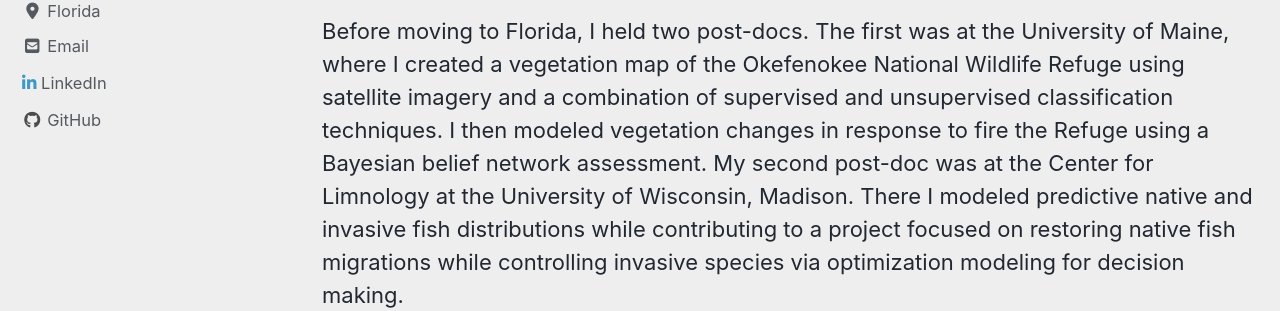
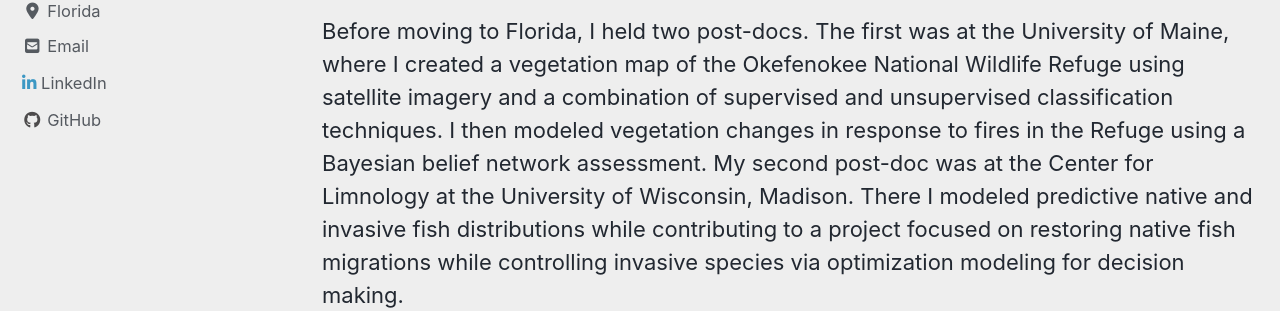
Before and after one commit to mguyette/mguyette.github.io, a Jekyll site: the page built from index.md, in a window 1280 px wide and 900 px high, scrolled down 949 px. Shown: the part 242-553 px from the top of the window. Built offline with Jekyll 4.4.1, drawn with Linux system fonts in a browser that asks for light colours; cached includes are drawn as plain includes; nearby versions of some CDN libraries; the list of posts is cut into pages by our own code.

Commit message:
Update index.md

```diff
--- a/index.md
+++ b/index.md
@@ -16,6 +16,6 @@ I am currently a Technical Program Manager with the St. Johns River Water Manage
 
 Previously, I worked as a Water Resource Data Manager and an Environmental Scientist for the District.  In these positions, I also worked closely with the rich water quality and hydrologic data sets we have at the District.  I managed contracts and projects, performed statistical analyses to support management projects, and led an R Users Group to improve the District's R capabilities for accessing data and performing statistical analyses.  I streamlined data acquisition processes, and provided technical support to colleagues with analytical or acquisition needs.
 
-Before moving to Florida, I held two post-docs.  The first was at the University of Maine, where I created a vegetation map of the Okefenokee National Wildlife Refuge using satellite imagery and a combination of supervised and unsupervised classification techniques.  I then modeled vegetation changes in response to fire the Refuge using a Bayesian belief network assessment.  My second post-doc was at the Center for Limnology at the University of Wisconsin, Madison.  There I modeled predictive native and invasive fish distributions while contributing to a project focused on restoring native fish migrations while controlling invasive species via optimization modeling for decision making.
+Before moving to Florida, I held two post-docs.  The first was at the University of Maine, where I created a vegetation map of the Okefenokee National Wildlife Refuge using satellite imagery and a combination of supervised and unsupervised classification techniques.  I then modeled vegetation changes in response to fires in the Refuge using a Bayesian belief network assessment.  My second post-doc was at the Center for Limnology at the University of Wisconsin, Madison.  There I modeled predictive native and invasive fish distributions while contributing to a project focused on restoring native fish migrations while controlling invasive species via optimization modeling for decision making.
 
 I received my PhD in Wildlife Ecology from the University of Maine and my AB and MS in Ecology and Earth Sciences form Dartmouth College.  My doctoral research explored the responses of Atlantic salmon stream communities to marine-derived nutrients in Maine.  My undergrad and masters theses explored trophic transfer of metals in stream food webs using nitrogen isotopes in a former mining district in Montana.  All of these academic experiences involved working with stable isotopes and extensive statistical work.
```
